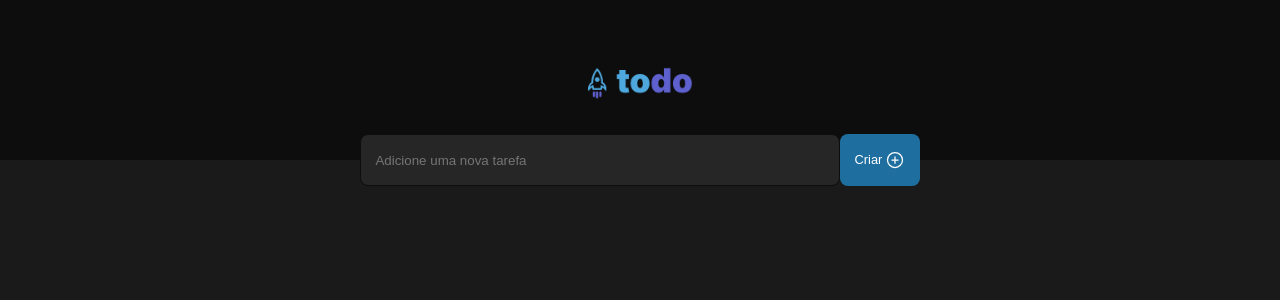
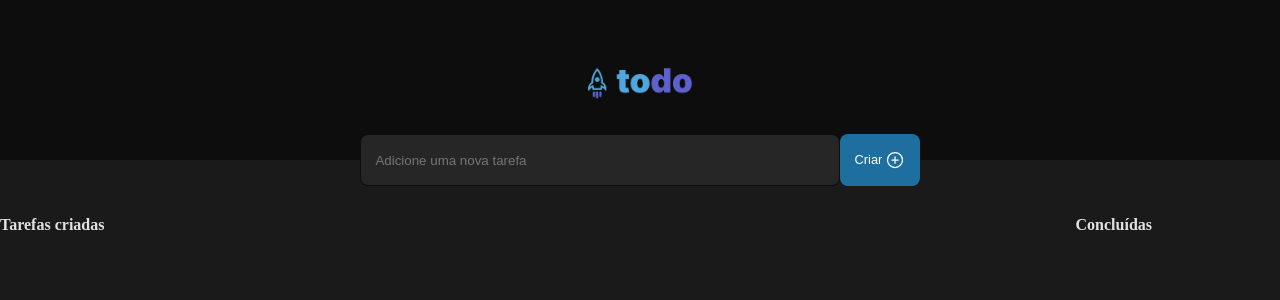
Before and after one commit to jnorberto23/igniteTodo, a React (Vite) app: page / in a window 1280 px wide. Shown: the top 300 px of the page. Built offline with nearby package versions, Linux system fonts and the light colour scheme.

Commit message:
🚧 work on task component

```diff
--- a/src/App.tsx
+++ b/src/App.tsx
@@ -1,5 +1,6 @@
 import { CreateTask } from "./components/CreateTask";
 import { Header } from "./components/Header";
+import { Tasks } from "./components/Tasks";
 import "./global.css";
 
 export function App() {
@@ -7,6 +8,7 @@ export function App() {
     <div>
       <Header />
       <CreateTask />
+      <Tasks />
     </div>
   );
 }
--- a/src/components/CreateTask.module.css
+++ b/src/components/CreateTask.module.css
@@ -9,7 +9,6 @@
 
 .wrapper {
   display: flex;
-  width: 100%;
 }
 
 .wrapper input {
--- /dev/null
+++ b/src/components/Tasks.module.css
@@ -0,0 +1,11 @@
+.container {
+  width: 100%;
+  padding: auto;
+  margin: auto;
+}
+
+.tasksInfo {
+  width: 90%;
+  display: flex;
+  justify-content: space-between;
+}
--- /dev/null
+++ b/src/components/Tasks.tsx
@@ -0,0 +1,11 @@
+import styles from "./Tasks.module.css";
+export function Tasks() {
+  return (
+    <article className={styles.container}>
+      <div className={styles.tasksInfo}>
+        <strong className={styles.tasksInfoCreated}>Tarefas criadas</strong>
+        <strong className={styles.tasksInfoDone}>Concluídas</strong>
+      </div>
+    </article>
+  );
+}
```
